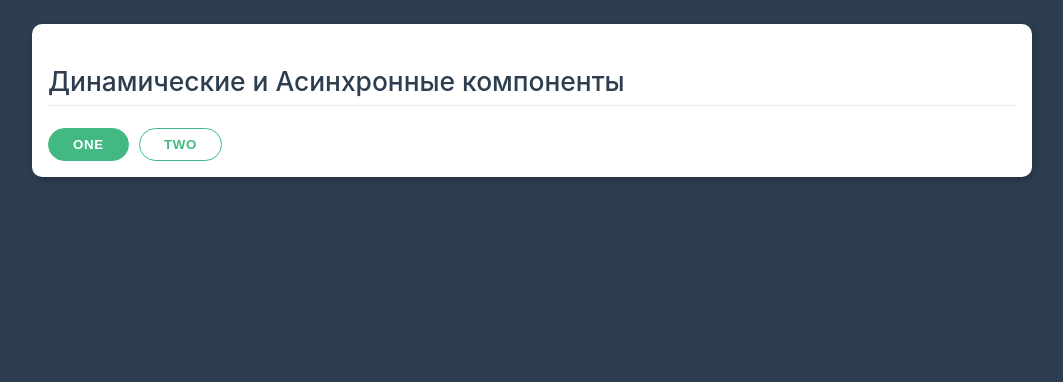
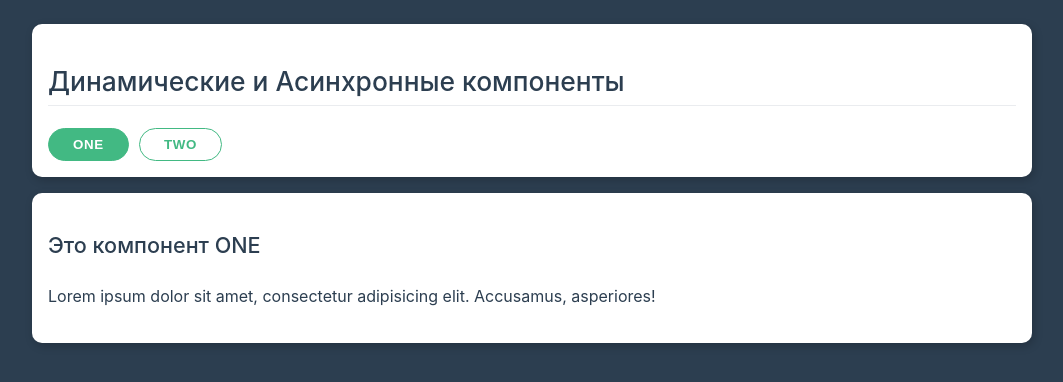
Before and after one commit to alami/js-vue-game, a Vue app in the folder vue3/ch13/: page / in a window 1280 px wide. Shown: the top 382 px of the page, without its empty margins (108-1171 px from the left). Built offline with nearby package versions, Linux system fonts and the light colour scheme.

Commit message:
ch06-15: ex: 2 imitaion of 2 TABs

```diff
--- a/vue3/ch13/src/App.vue
+++ b/vue3/ch13/src/App.vue
@@ -11,11 +11,15 @@
           @action="active='two'"
       >Two</app-button>
     </div>
+    <app-text-one v-if="active==='one'"></app-text-one>
+    <app-text-two v-else></app-text-two>
   </div>
 </template>
 
 <script>
 import AppButton from "./AppButton"
+import AppTextOne from "./AppTextOne"
+import AppTextTwo from "./AppTextTwo"
 
 export default {
   data() {
@@ -23,7 +27,7 @@ export default {
       active: 'one' //two
     }
   },
- components: {AppButton},
+ components: {AppButton,AppTextOne,AppTextTwo},
 }
 </script>
 
--- /dev/null
+++ b/vue3/ch13/src/AppTextOne.vue
@@ -0,0 +1,15 @@
+<template>
+<div class="card">
+  <h3>Это компонент ONE</h3>
+  <p>Lorem ipsum dolor sit amet, consectetur adipisicing elit. Accusamus, asperiores!</p>
+</div>
+</template>
+
+<script>
+export default {
+}
+</script>
+
+<style scoped>
+
+</style>
--- /dev/null
+++ b/vue3/ch13/src/AppTextTwo.vue
@@ -0,0 +1,17 @@
+<template>
+<div class="card">
+  <h3>Это компонент TWO</h3>
+  <p>Lorem ipsum dolor sit amet, consectetur adipisicing elit.
+    Assumenda nam numquam odit possimus rerum voluptates!</p>
+  <hr /><small>Lorem ipsum dolor sit amet.</small>
+</div>
+</template>
+
+<script>
+export default {
+}
+</script>
+
+<style scoped>
+
+</style>
```
